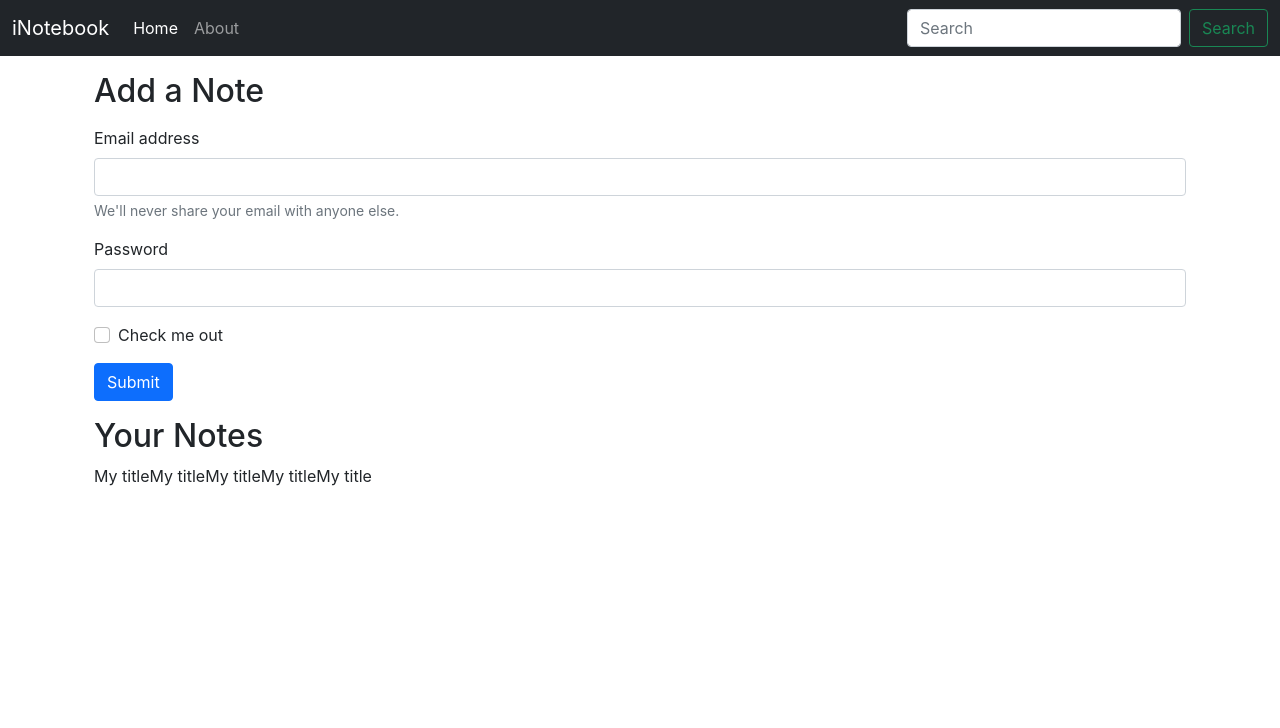
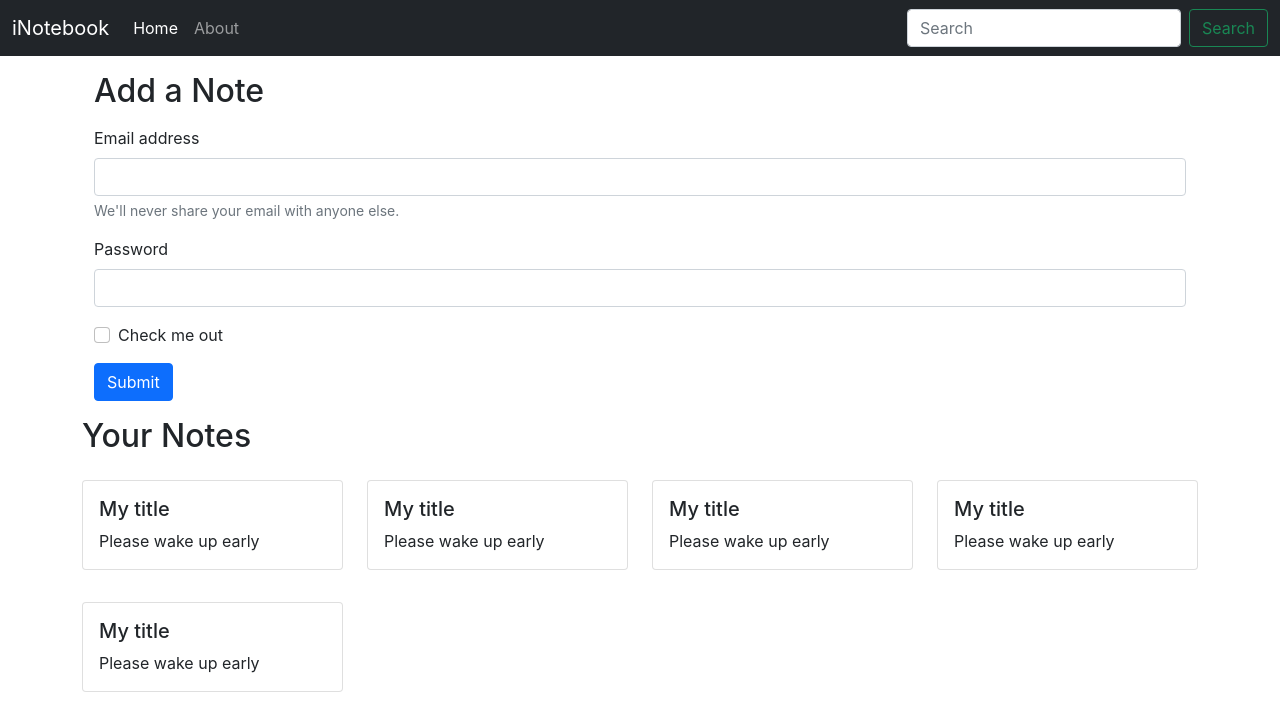
Before and after one commit to navneet2508/inotebook, a React (Create React App) app: page / in a window 1280 px wide. Shown: the top 728 px of the page. Built offline with nearby package versions, Linux system fonts and the light colour scheme.

Commit message:
Added Noteitem in a Separate Note component

```diff
--- a/src/components/Home.js
+++ b/src/components/Home.js
@@ -1,9 +1,6 @@
-import React, { useContext } from "react";
-import noteContext from "../context/notes/noteContext";
+import Notes from "./Notes";
 
 const Home = () => {
-  const context = useContext(noteContext);
-  const { notes, setNotes } = context;
   return (
     <div>
       <div className="container my-3">
@@ -48,12 +45,7 @@
           </button>
         </form>
       </div>
-      <div className="container my-3">
-        <h2>Your Notes</h2>
-        {notes.map((note) => {
-          return note.title;
-        })}
-      </div>
+      <Notes />
     </div>
   );
 };
--- /dev/null
+++ b/src/components/Noteitem.js
@@ -0,0 +1,18 @@
+import React from "react";
+
+const Noteitem = (props) => {
+  console.log({ props });
+  const { note } = props;
+  return (
+    <div className="col-md-3">
+      <div class="card my-3">
+        <div class="card-body">
+          <h5 class="card-title">{note.title}</h5>
+          <p class="card-text">{note.description}</p>
+        </div>
+      </div>
+    </div>
+  );
+};
+
+export default Noteitem;
--- /dev/null
+++ b/src/components/Notes.js
@@ -0,0 +1,18 @@
+import React, { useContext } from "react";
+import noteContext from "../context/notes/noteContext";
+import Noteitem from "./Noteitem";
+
+const Notes = () => {
+  const context = useContext(noteContext);
+  const { notes, setNotes } = context;
+  return (
+    <div className="row my-3">
+      <h2>Your Notes</h2>
+      {notes.map((note) => {
+        return <Noteitem note={note} />;
+      })}
+    </div>
+  );
+};
+
+export default Notes;
```
